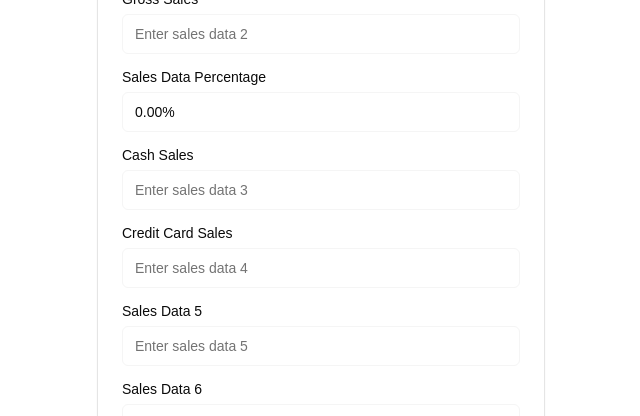
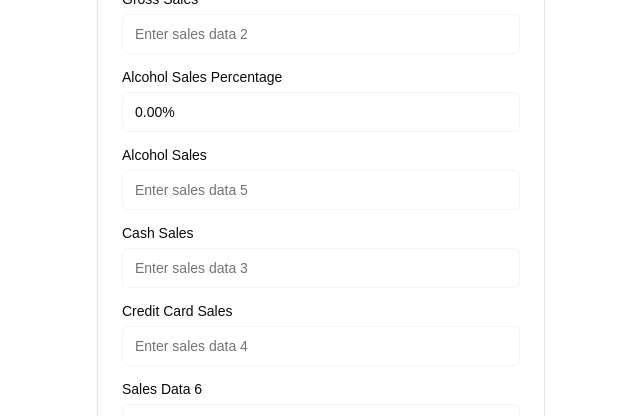
Before and after one commit to lhm-david/CSRHproject, a Next.js app: page / in a window 1280 px wide. Shown: the part 325-741 px from the top of the page, without its empty margins (319-959 px from the left). Built offline with nearby package versions, Linux system fonts and the light colour scheme; what @genkit-ai/googleai, genkit would draw is missing.

Commit message:
Sales Data 5 to Alcohol Sales, Sales Data Percentage to Alcohol Sales Percentage and move under Alcohol Sales

```diff
--- a/src/app/page.tsx
+++ b/src/app/page.tsx
@@ -176,12 +176,21 @@ export default function Home() {
             />
           </div>
           <div className="grid gap-2">
-            <Label htmlFor="salesDataPercentage">Sales Data Percentage</Label>
+            <Label htmlFor="salesDataPercentage">Alcohol Sales Percentage</Label>
             <Input
               id="salesDataPercentage"
-              placeholder="Sales Data Percentage"
+              placeholder="Alcohol Sales Percentage"
               value={`${salesDataPercentage}%`}
               readOnly
+            />
+          </div>
+          <div className="grid gap-2">
+            <Label htmlFor="salesData5">Alcohol Sales</Label>
+            <Input
+              id="salesData5"
+              placeholder="Enter sales data 5"
+              value={salesData5}
+              onChange={(e) => setSalesData5(e.target.value)}
             />
           </div>
           <div className="grid gap-2">
@@ -202,15 +211,7 @@ export default function Home() {
               onChange={(e) => setSalesData4(e.target.value)}
             />
           </div>
-          <div className="grid gap-2">
-            <Label htmlFor="salesData5">Sales Data 5</Label>
-            <Input
-              id="salesData5"
-              placeholder="Enter sales data 5"
-              value={salesData5}
-              onChange={(e) => setSalesData5(e.target.value)}
-            />
-          </div>
+
           <div className="grid gap-2">
             <Label htmlFor="salesData6">Sales Data 6</Label>
             <Input
```
